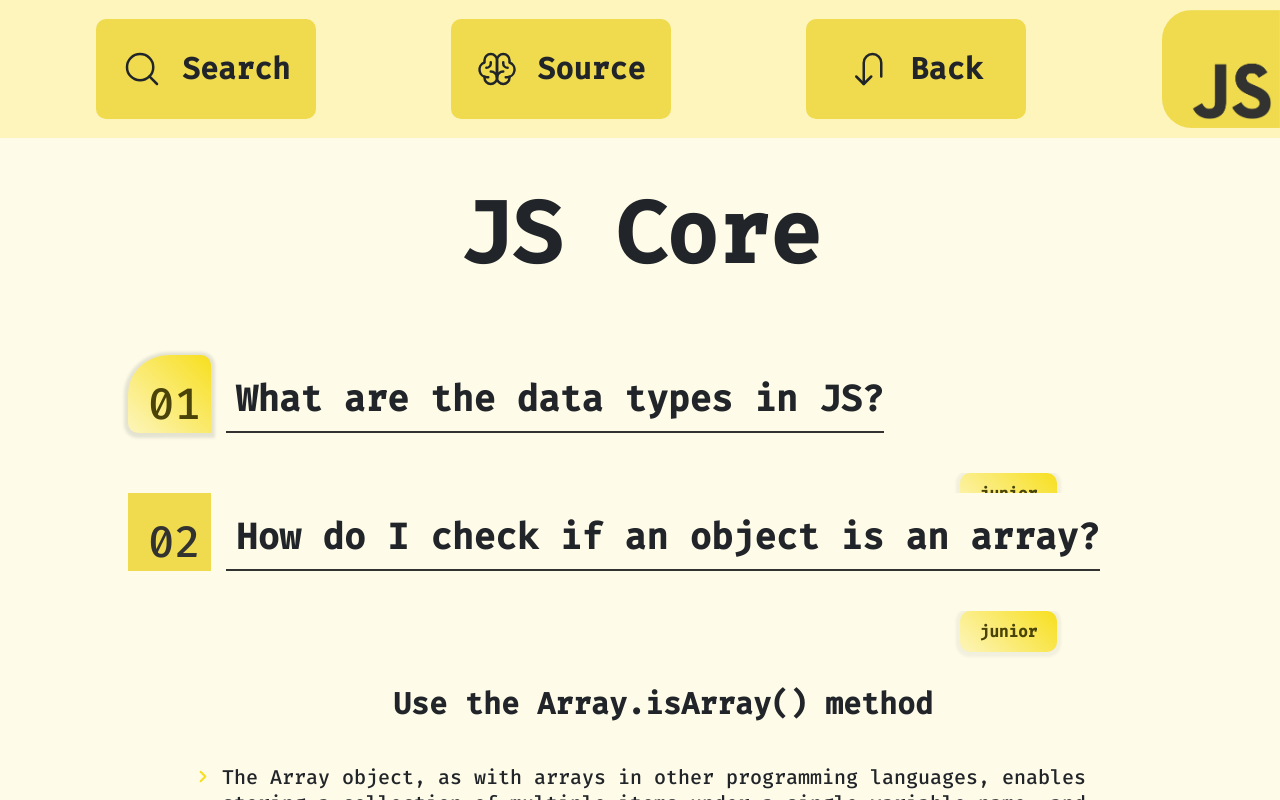
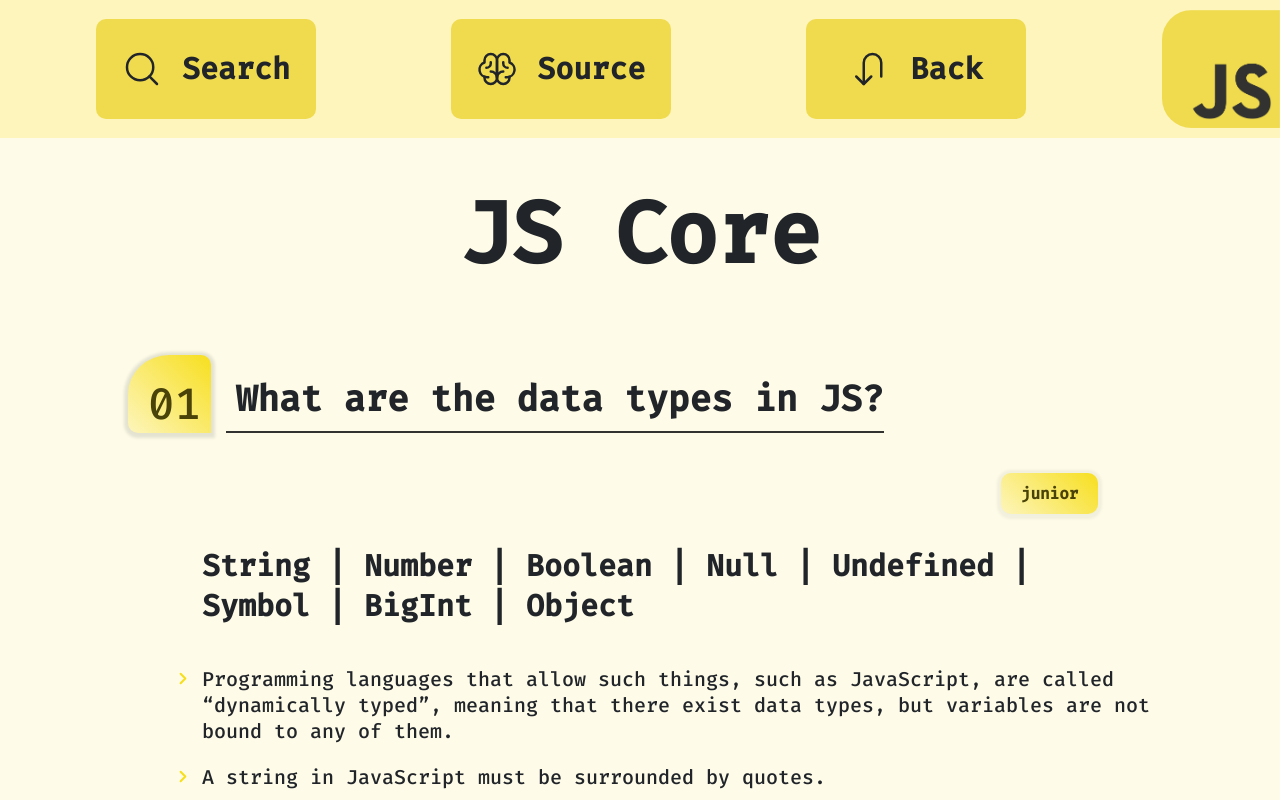
Before and after one commit to AndrewShmorhunGit/Questions-Project, a React (Create React App) app: page / in a window 1280 px wide. Both pictures are taken after a click on the button "01". Shown: the top 800 px of the page. Built offline with nearby package versions, Linux system fonts and the light colour scheme.

Commit message:
almoust done answer effect

```diff
--- a/src/QuestionJS.js
+++ b/src/QuestionJS.js
@@ -23,21 +23,25 @@ const QuestionJS = ({
     );
   });
 
-  const getAnswerCode = answerCode.map((el, index) => {
+  const getAnswerCode = () => {
+    answerCode.map((el, index) => {
       return (
         <p key={index} className="code-text">
           {el}
         </p>
       );
     });
+  };
 
-  const getQuestionCode = questionCode.map((el, index) => {
+  const getQuestionCode = () => {
+    questionCode.map((el, index) => {
       return (
         <p key={index} className="code-text">
           {el}
         </p>
       );
     });
+  };
 
   const getAnswerLink = () => {
     return (
@@ -77,12 +81,12 @@ const QuestionJS = ({
         </button>
         <p className="question-text-in-list">{question}</p>
       </li>
-      <div className={questionCode.length === 0 ? "none" : "code"}>
+      <div className={questionCode.length === 0 || "code"}>
         {getQuestionCode}
       </div>
 
       <div
-        className={` answer-container ${answer && "show-answer-container"}`}
+        className={!answer ? "show-answer-container" : `answer-container`}
         key={id}
       >
         <div className="level-container">
@@ -90,7 +94,7 @@ const QuestionJS = ({
         </div>
         <div className="answer-text">{getAnswer}</div>
 
-        <div className={answer ? "none" : "code"}>{getAnswerCode}</div>
+        <div className={answer && "code"}>{() => getAnswerCode()}</div>
         {getAnswerLink()}
       </div>
     </div>
--- a/src/styleJS.css
+++ b/src/styleJS.css
@@ -181,13 +181,16 @@ html {
 
 .answer-container {
   padding: 0rem 4.8rem 2rem 2rem;
-  height: 0;
+  max-height: 0;
   overflow: hidden;
-  transition: all 0.3s linear;
+  opacity: 0;
 }
 
 .show-answer-container {
-  height: auto;
+  max-height: 100rem;
+  transition: all 2s ease;
+  /* transition: overflow 1s ease; */
+  opacity: 1;
 }
 
 .answer-text {
@@ -265,6 +268,7 @@ html {
 }
 
 .level {
+  /* opacity: 0; */
   font-family: Fira Code, sans-serif;
   font-size: 1.6em;
   font-weight: 600;
```
Lines whose indentation alone changed are shown as unchanged.
